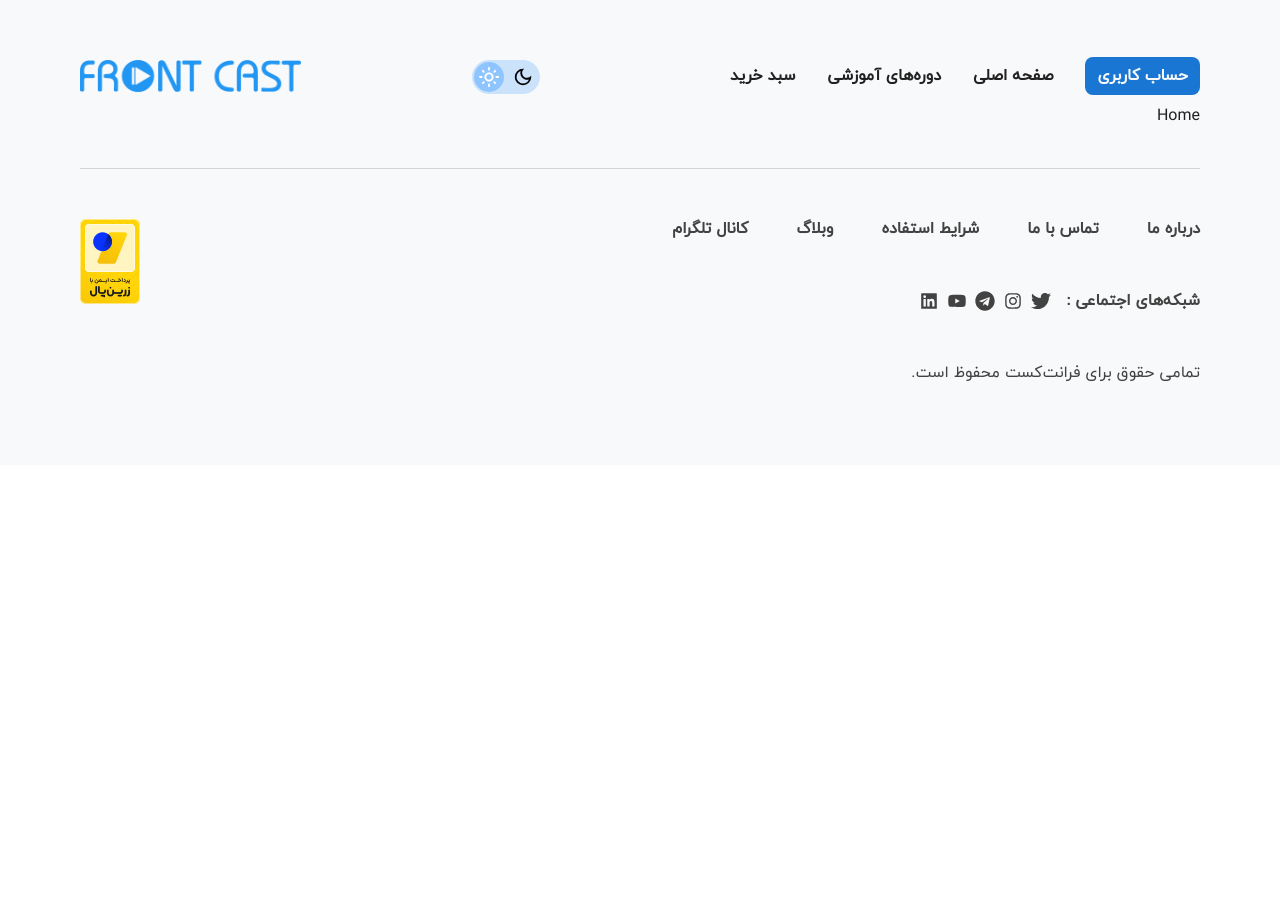
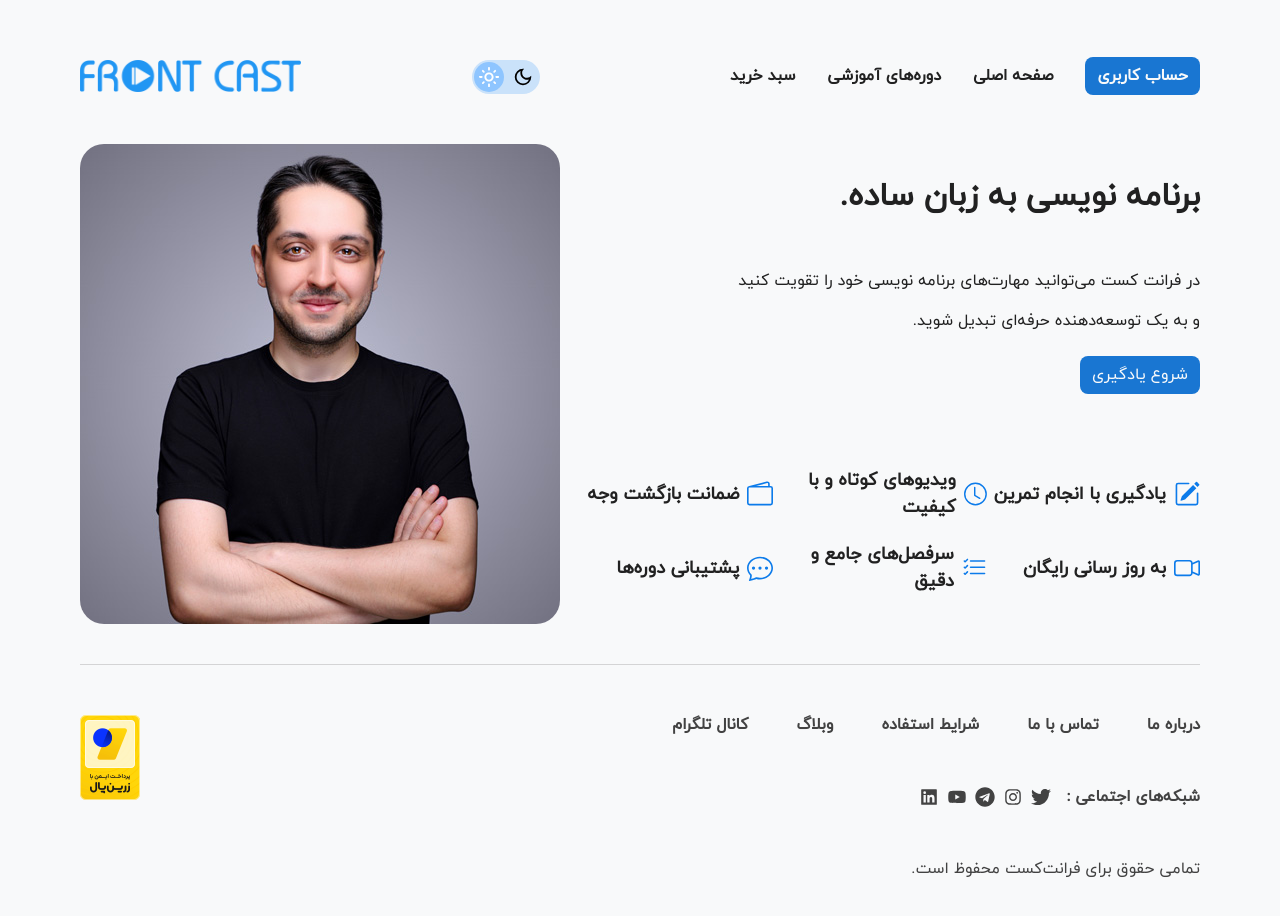
Before and after one commit to amirjavani/frontcast, a React (Vite) app: page / in a window 1280 px wide. Shown: the top 916 px of the page. Before the commit the page ends 800 px from the top, so only its background shows below. Built offline with nearby package versions, Linux system fonts and the light colour scheme.

Commit message:
introduction section of main page implemented

```diff
--- /dev/null
+++ b/src/Components/IntroductionComponent.tsx
@@ -0,0 +1,60 @@
+import { Link } from "react-router";
+import masood from "../assets/images/masood.jpg";
+import { BsCameraVideo, BsChatDots, BsClock, BsListCheck, BsPencilSquare, BsWallet2 } from "react-icons/bs";
+
+function IntroductionComponent() {
+  return (
+    <section className="flex justify-between items-center">
+      <div className="w-[100%]">
+        <h2 className="text-[32px] font-bold mb-[48px]">
+          برنامه نویسی به زبان ساده.
+        </h2>
+        <p className="text-[16px] mb-[16px]">
+          در فرانت کست می‌توانید مهارت‌های برنامه نویسی خود را تقویت کنید
+        </p>
+        <p className="text-[16px] mb-[30px]">
+          {" "}
+          و به یک توسعه‌دهنده حرفه‌ای تبدیل شوید.
+        </p>
+        <Link
+          to="/course"
+          className="text-[rgb(248,249,250)] px-3 bg-[#1976D2] py-2 rounded-lg hover:bg-[#1564b3] transition-colors  mb-[30px]">
+          شروع یادگیری
+        </Link>
+        <div className="flex flex-wrap mt-15 text-[18px] font-bold justify-center ">
+          <p className="flex items-center gap-2 mt-5 w-1/2 md:w-1/3">
+            <BsPencilSquare className="text-[26px] text-[#0c7bea]" />
+            یادگیری با انجام تمرین
+          </p>
+          <p className="flex items-center gap-2 mt-5 w-1/2 md:w-1/3">
+            <BsClock className="!text-[26px] text-[#0c7bea]" />
+            ویدیوهای کوتاه و با کیفیت
+          </p>
+          <p className="flex items-center gap-2 mt-5 w-1/2 md:w-1/3">
+            <BsWallet2 className="text-[26px] text-[#0c7bea]" />
+            ضمانت بازگشت وجه
+          </p>
+          <p className="flex items-center gap-2 mt-5 w-1/2 md:w-1/3">
+            <BsCameraVideo className="text-[26px] text-[#0c7bea]" />
+            به روز رسانی رایگان
+          </p>
+          <p className="flex items-center gap-2 mt-5 w-1/2 md:w-1/3">
+            <BsListCheck className="!text-[26px] text-[#0c7bea]" />
+            سرفصل‌های جامع و دقیق
+          </p>
+          <p className="flex items-center gap-2 mt-5 w-1/2 md:w-1/3">
+            <BsChatDots className="text-[26px] text-[#0c7bea]" />
+            پشتیبانی دوره‌ها
+          </p>
+        </div>
+      </div>
+      <img
+        className="rounded-3xl hidden h-fit lg:flex lg:w-2/5 xl:w-fit "
+        src={masood}
+        alt="masood"
+      />
+    </section>
+  );
+}
+
+export default IntroductionComponent;
--- a/src/Layouts/Header.tsx
+++ b/src/Layouts/Header.tsx
@@ -14,7 +14,7 @@ function Header() {
   };
 
   return (
-    <header className={`pt-12 `}>
+    <header className={`pt-12 mb-10 `}>
       <div className="container ">
         <nav className="flex  flex-row justify-between items-center h-14 py-3 ">
           <TfiMenu
--- a/src/Layouts/Layout.tsx
+++ b/src/Layouts/Layout.tsx
@@ -2,6 +2,7 @@ import Header from "./Header";
 import Footer from "./Footer";
 import { Route, Routes } from "react-router";
 import { useThemeContext } from "../Context/ThemeProvider";
+import HomePage from "../pages/HomePage";
 
 function Layout() {
   const { theme } = useThemeContext();
@@ -15,7 +16,7 @@ function Layout() {
       <div className="container px-10 mx-auto lg:px-20">
         <Header />
         <Routes>
-          <Route path="/" element={<>Home</>} />
+          <Route path="/" element={<HomePage/>} />
         </Routes>
         <Footer />
       </div>
--- /dev/null
+++ b/src/pages/HomePage.tsx
@@ -0,0 +1,12 @@
+import React from 'react'
+import IntroductionComponent from '../Components/IntroductionComponent'
+
+function HomePage() {
+  return (
+    <main>
+      <IntroductionComponent/>
+    </main>
+  )
+}
+
+export default HomePage
```
